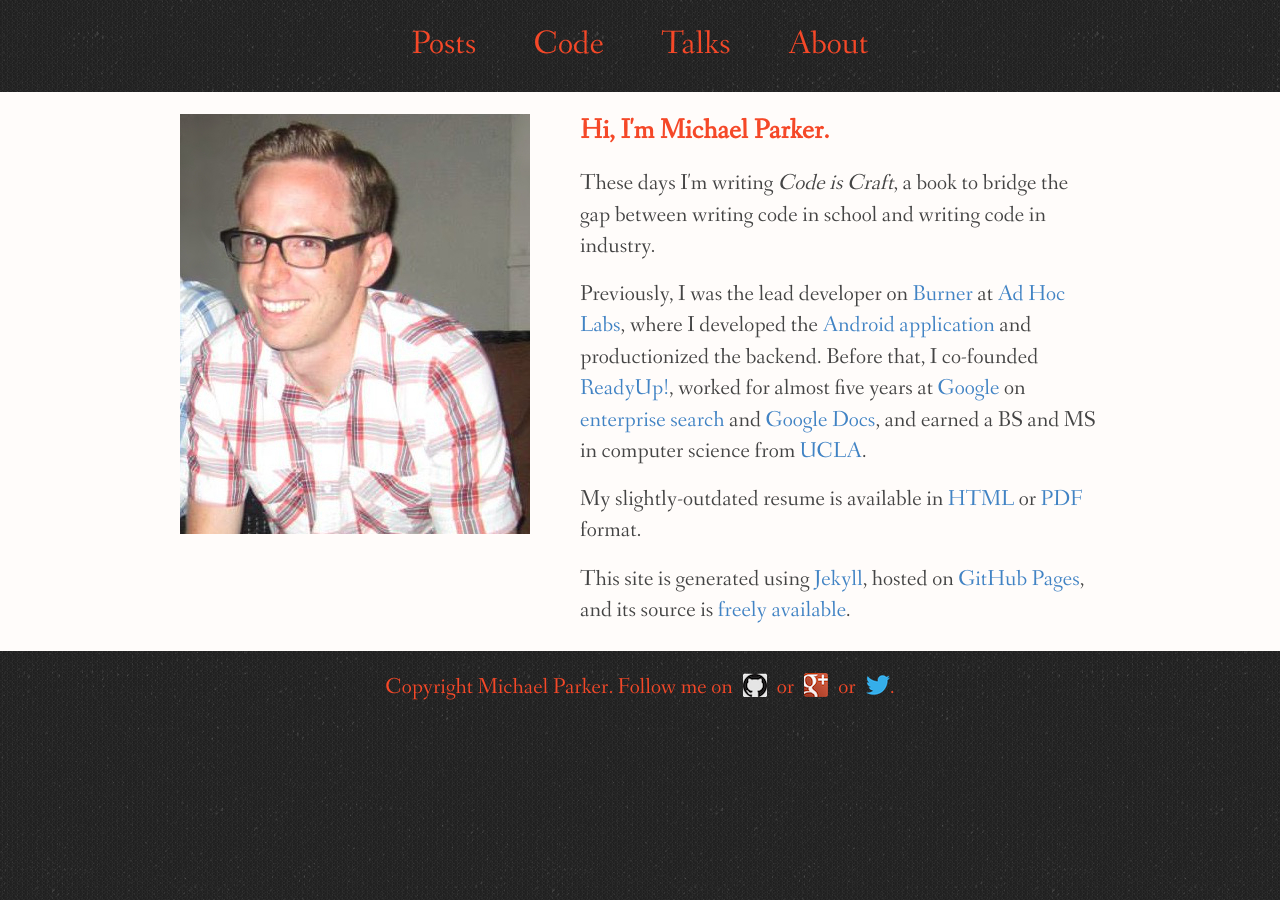
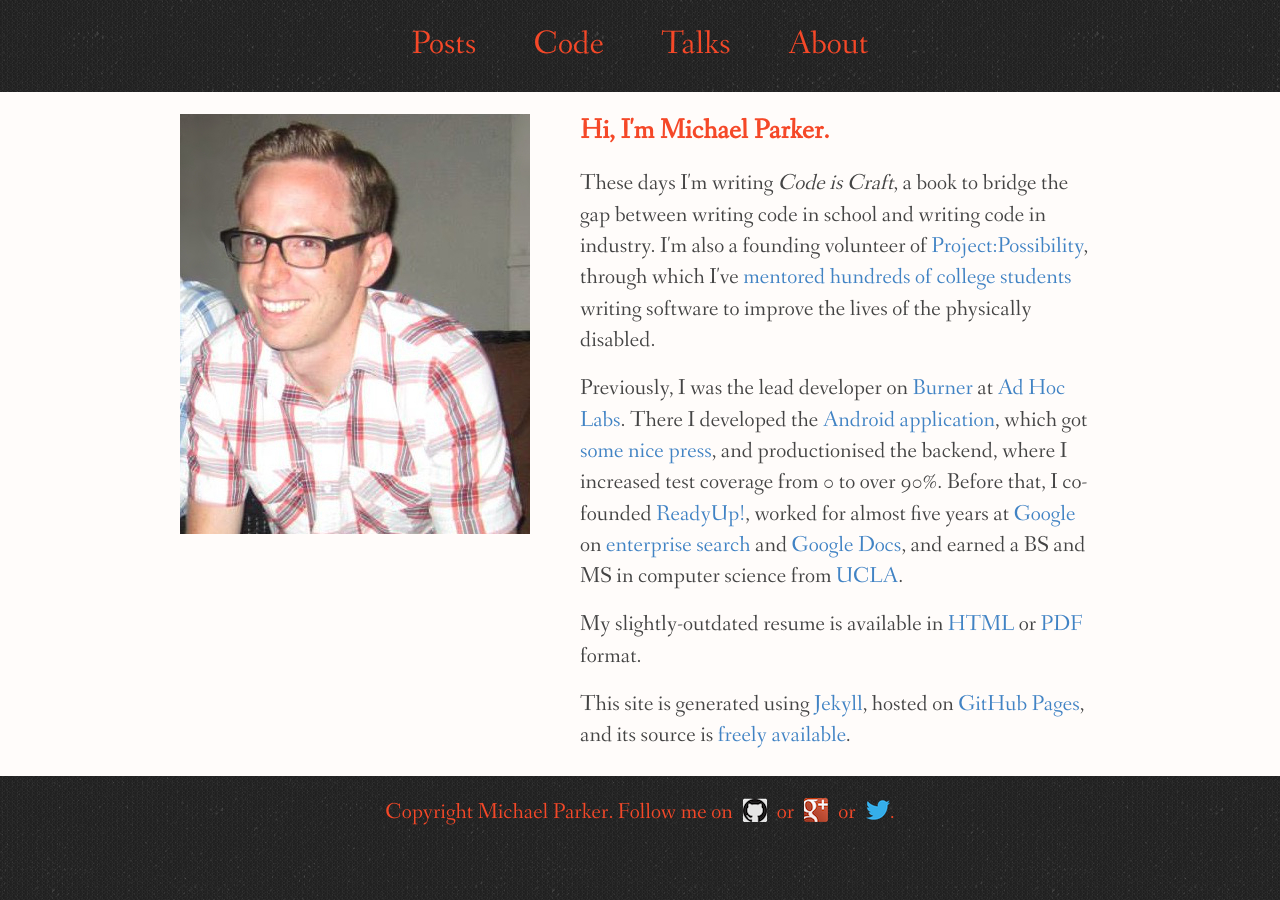
Before and after one commit to mgp/mgp.github.io, a Jekyll site: the page built from about.html, in a window 1280 px wide. Built offline with Jekyll 4.4.1, drawn with Linux system fonts in a browser that asks for light colours; Markdown is read by kramdown in place of the engine named in the settings.

Commit message:
More about me, 'cuz #yoloswag or somethin

```diff
--- a/about.html
+++ b/about.html
@@ -7,9 +7,9 @@
 <img src="/assets/images/me.jpg" />
 <div>
   <h2>Hi, I'm Michael Parker.</h2>
-  <p>These days I'm writing <em>Code is Craft</em>, a book to bridge the gap between writing code in school and writing code in industry.</p>
+  <p>These days I'm writing <em>Code is Craft</em>, a book to bridge the gap between writing code in school and writing code in industry. I'm also a founding volunteer of <a href="http://www.projectpossibility.org/">Project:Possibility</a>, through which I've <a href="http://www.nytimes.com/2008/12/18/business/smallbusiness/18edge.html">mentored hundreds of college students</a> writing software to improve the lives of the physically disabled.</p>
 
-  <p>Previously, I was the lead developer on <a href="http://burnerapp.com/">Burner</a> at <a href="http://adhoclabs.co/">Ad Hoc Labs</a>, where I developed the <a href="https://play.google.com/store/apps/details?id=com.adhoclabs.burner">Android application</a> and productionized the backend. Before that, I co-founded <a href="http://www.readyupapp.com/">ReadyUp!</a>, worked for almost five years at <a href="https://www.google.com/">Google</a> on <a href="http://www.google.com/enterprise/search/">enterprise search</a> and <a href="https://docs.google.com/">Google Docs</a>, and earned a BS and MS in computer science from <a href="http://www.ucla.edu/">UCLA</a>.</p>
+  <p>Previously, I was the lead developer on <a href="http://burnerapp.com/">Burner</a> at <a href="http://adhoclabs.co/">Ad Hoc Labs</a>. There I developed the <a href="https://play.google.com/store/apps/details?id=com.adhoclabs.burner">Android application</a>, which got <a href="http://arstechnica.com/gadgets/2013/04/get-a-disposable-number-for-android-with-the-new-burner-app/">some</a> <a href="http://gizmodo.com/5994268/burner-the-single+serving-phone-number-app-is-now-for-android">nice<a> <a href="http://lifehacker.com/5994262/burner-brings-disposable-phone-numbers-to-android-for-private-calls-texts-and-more">press</a>, and productionised the backend, where I increased test coverage from 0 to over 90%. Before that, I co-founded <a href="http://www.readyupapp.com/">ReadyUp!</a>, worked for almost five years at <a href="https://www.google.com/">Google</a> on <a href="http://www.google.com/enterprise/search/">enterprise search</a> and <a href="https://docs.google.com/">Google Docs</a>, and earned a BS and MS in computer science from <a href="http://www.ucla.edu/">UCLA</a>.</p>
 
   <p>My slightly-outdated resume is available in <a href="/resume.html">HTML</a> or <a href="/resume.pdf">PDF</a> format.</p>
 
```
